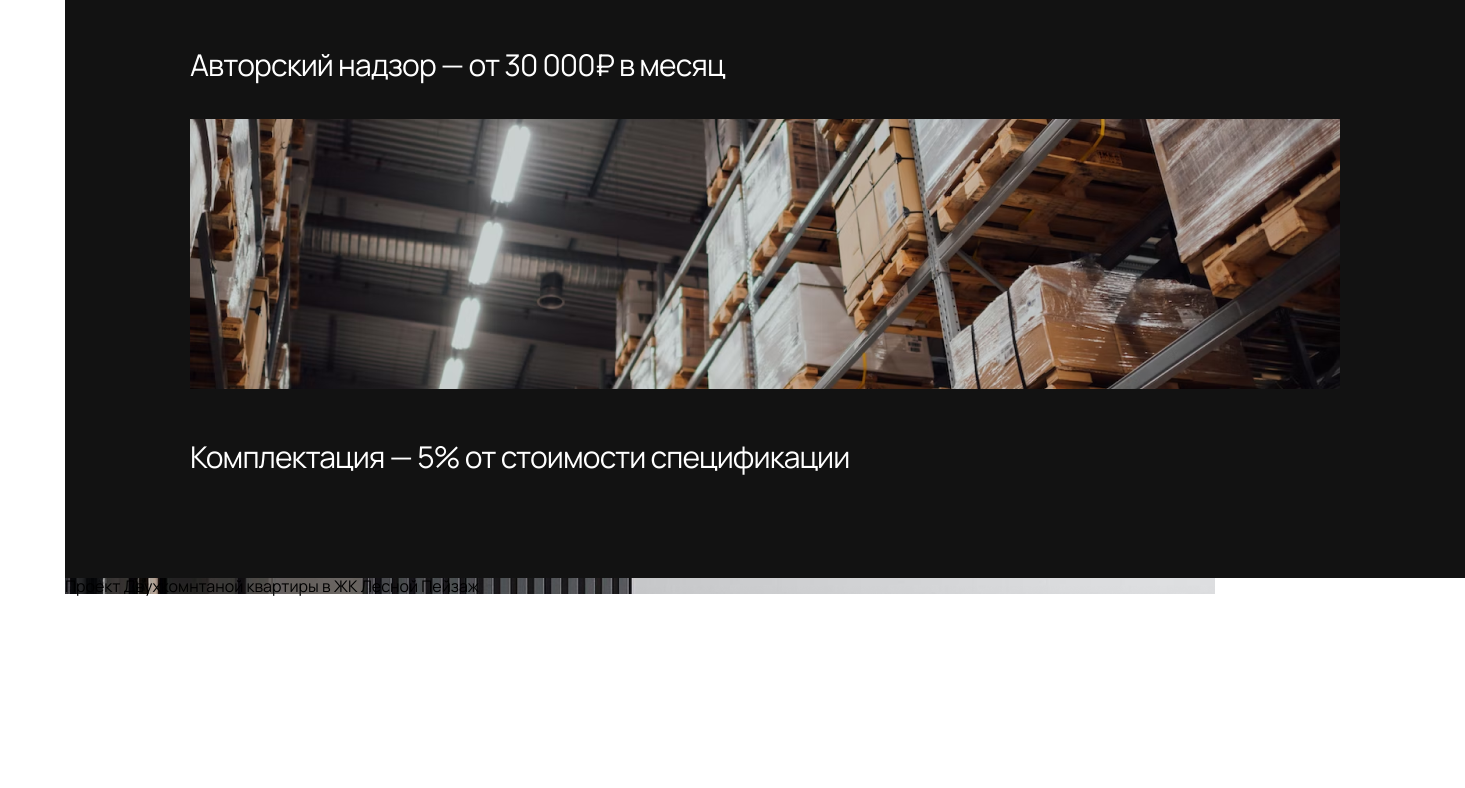
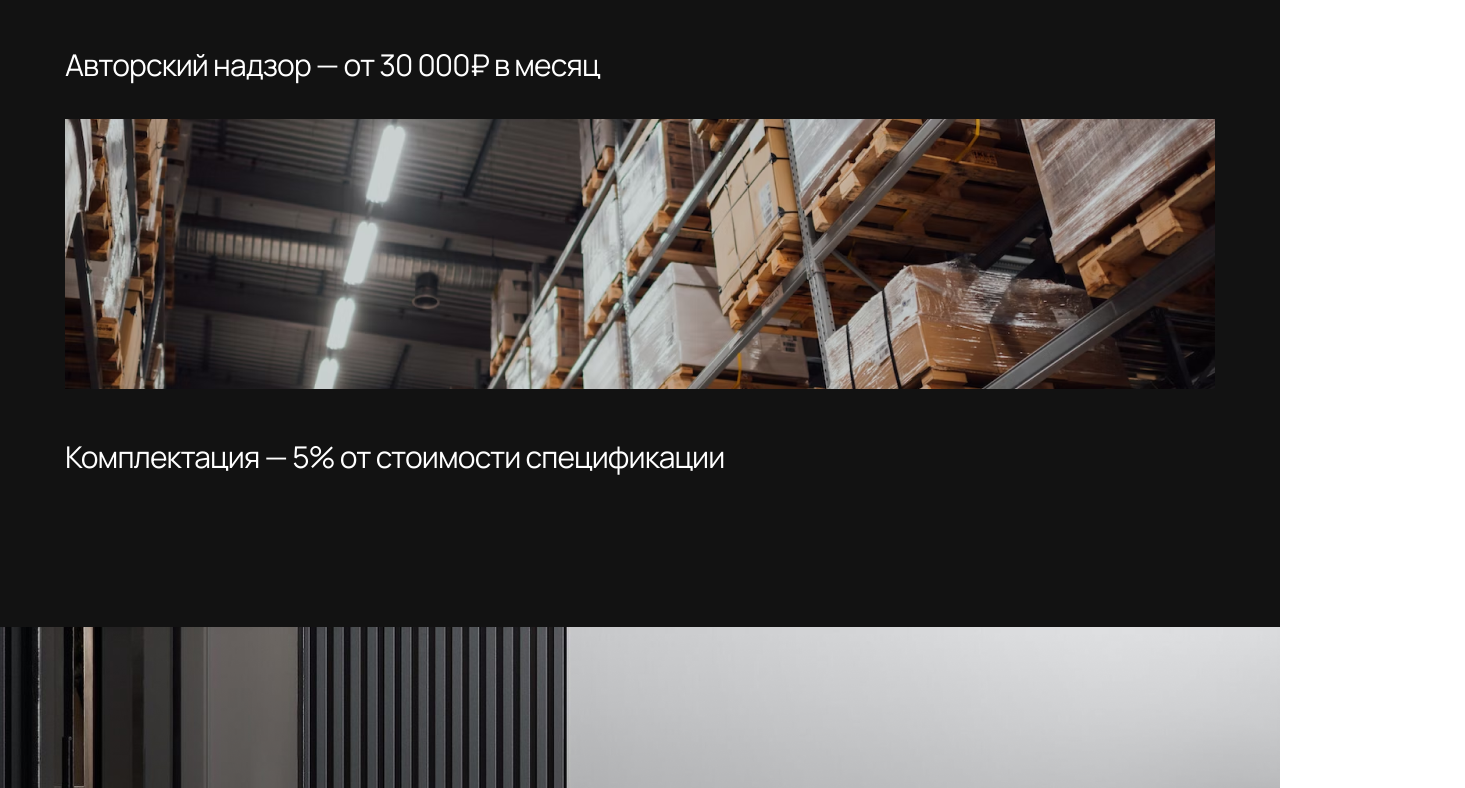
Before and after one commit to sokov-max/module-1a, a plain HTML site: page index.html in a window 1280 px wide. Shown: the part 5152-5940 px from the top of the page, 1465 px wide, since content can reach past the window. Before the commit the page ends 5749 px from the top, so only its background shows below. Drawn offline with Linux system fonts and the light colour scheme.

Commit message:
block-4-5

```diff
--- a/index.html
+++ b/index.html
@@ -73,7 +73,10 @@
 
         <button class="block-button">Смотреть все проекты</button>
       </div>
+    </div>
+
     <div class="block-4">
+      <div class="container">
         <h3 class="uslugi">Услуги</h3>
 
         <div class="block-4-1">
@@ -102,17 +105,16 @@
           </p>
         </div>
 
-
-
-
-
+      </div>
     </div>
 
     <div class="block-4-5">
+     <div class="container">
       <div class="block-4-5-text">
         Проект Двухкомнтаной квартиры в ЖК Лесной Пейзаж
       </div>
+    </div>
+    </div>
 
-    </div>
   </body>
 </html>
--- a/styles/styles.css
+++ b/styles/styles.css
@@ -17,7 +17,7 @@ width: 956px;
 }
 
 .container {
-  width: 1150px;
+width: 1150px;
 margin: 0 auto;
 }
 
@@ -172,39 +172,39 @@ color: #FFFFFF;
 .block-4 {
 
 
-width: 1400px;
-height: 1844px;
+
+
 background: #121212;
 
 margin-top: 150px;
+padding-bottom: 150px;
 }
 .block-4-1 {
   margin-top: 34px;
-  margin-left: 125px;
+
 }
 .block-4-2 {
   margin-top: 34px;
-  margin-left: 125px;
+
 }
 .block-4-3 {
   margin-top: 34px;
-  margin-left: 125px;
+
 }
 .block-4-4 {
   margin-top: 34px;
-  margin-left: 125px;
+
 }
 
 .uslugi {
 
 margin-top: 151px;
-margin-left: 125px;
+
 font-size: 18px;
 line-height: 25px;
 
 
 letter-spacing: -0.03em;
-
 
 color: #FFFFFF;
 
@@ -220,8 +220,19 @@ color: #FFFFFF;
 }
 .block-4-5 {
 
+  background-image: url(../resources/Krovat.png);
+
 }
 
 .block-4-5-text {
-  background-image: url(../resources/Krovat.png);
+
+  padding-top: 575px;
+  padding-bottom: 60px;
+
+width: 443px;
+font-size: 30px;
+line-height: 41px;
+letter-spacing: -0.03em;
+
+color: #FFFFFF;
 }
```
Lines whose indentation alone changed are shown as unchanged.
